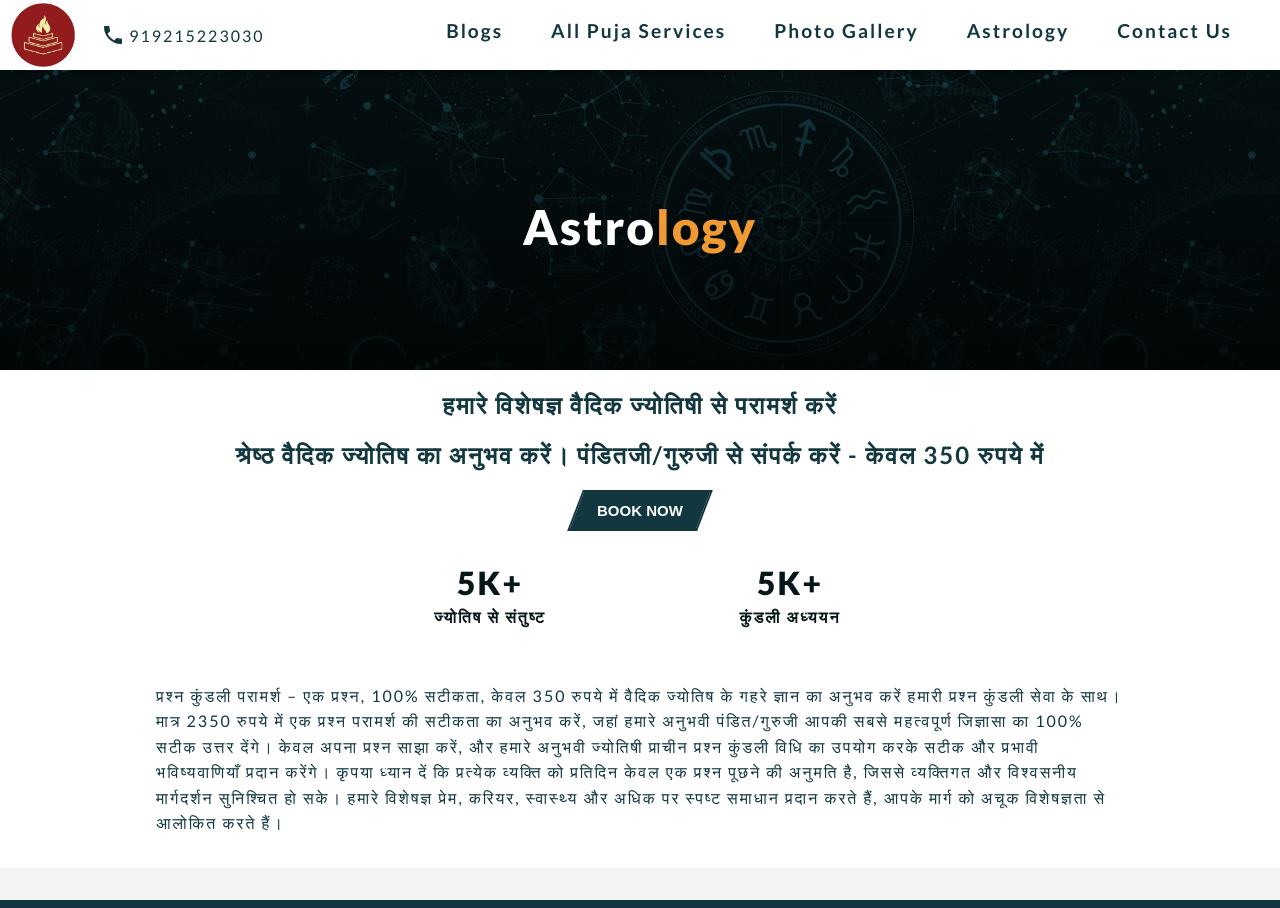
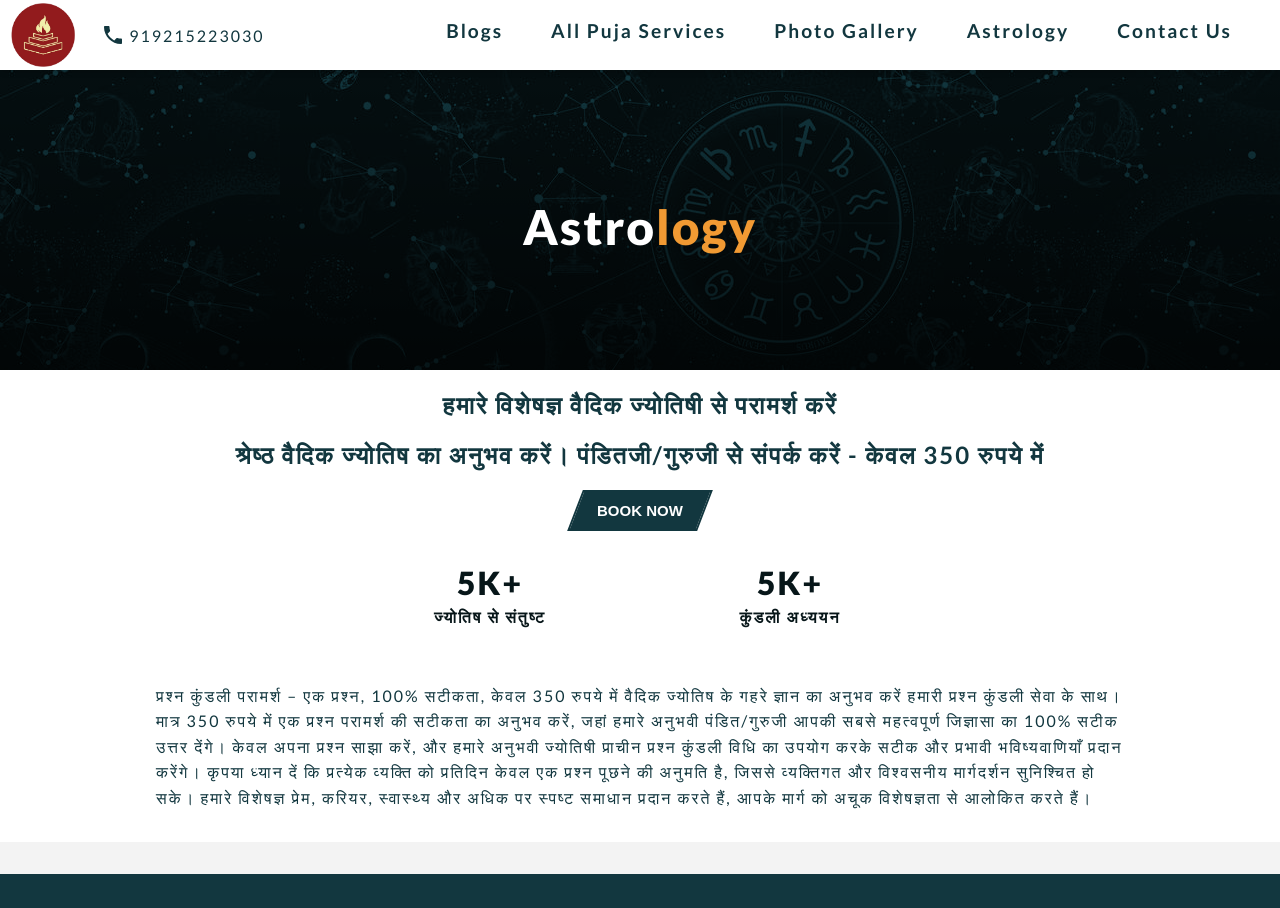
Before and after one commit to Pankajvijaybhatnagar/vedicdhaam, a React (Vite) app: page /astrology in a window 1280 px wide. Shown: the top 908 px of the page. Built offline with nearby package versions, Linux system fonts and the light colour scheme.

Commit message:
update by pankaj

```diff
--- a/src/data/astro-data.js
+++ b/src/data/astro-data.js
@@ -1,7 +1,7 @@
 export const astroData = {
   para: `प्रश्न कुंडली परामर्श – एक प्रश्न, 100% सटीकता, केवल 350 रुपये में
 
-वैदिक ज्योतिष के गहरे ज्ञान का अनुभव करें हमारी प्रश्न कुंडली सेवा के साथ। मात्र 2350 रुपये में एक प्रश्न परामर्श की सटीकता का अनुभव करें, जहां हमारे अनुभवी पंडित/गुरुजी आपकी सबसे महत्वपूर्ण जिज्ञासा का 100% सटीक उत्तर देंगे। केवल अपना प्रश्न साझा करें, और हमारे अनुभवी ज्योतिषी प्राचीन प्रश्न कुंडली विधि का उपयोग करके सटीक और प्रभावी भविष्यवाणियाँ प्रदान करेंगे। कृपया ध्यान दें कि प्रत्येक व्यक्ति को प्रतिदिन केवल एक प्रश्न पूछने की अनुमति है, जिससे व्यक्तिगत और विश्वसनीय मार्गदर्शन सुनिश्चित हो सके। हमारे विशेषज्ञ प्रेम, करियर, स्वास्थ्य और अधिक पर स्पष्ट समाधान प्रदान करते हैं, आपके मार्ग को अचूक विशेषज्ञता से आलोकित करते हैं।`,
+वैदिक ज्योतिष के गहरे ज्ञान का अनुभव करें हमारी प्रश्न कुंडली सेवा के साथ। मात्र 350 रुपये में एक प्रश्न परामर्श की सटीकता का अनुभव करें, जहां हमारे अनुभवी पंडित/गुरुजी आपकी सबसे महत्वपूर्ण जिज्ञासा का 100% सटीक उत्तर देंगे। केवल अपना प्रश्न साझा करें, और हमारे अनुभवी ज्योतिषी प्राचीन प्रश्न कुंडली विधि का उपयोग करके सटीक और प्रभावी भविष्यवाणियाँ प्रदान करेंगे। कृपया ध्यान दें कि प्रत्येक व्यक्ति को प्रतिदिन केवल एक प्रश्न पूछने की अनुमति है, जिससे व्यक्तिगत और विश्वसनीय मार्गदर्शन सुनिश्चित हो सके। हमारे विशेषज्ञ प्रेम, करियर, स्वास्थ्य और अधिक पर स्पष्ट समाधान प्रदान करते हैं, आपके मार्ग को अचूक विशेषज्ञता से आलोकित करते हैं।`,
   heading: [
     "हमारे विशेषज्ञ वैदिक ज्योतिषी से परामर्श करें",
     `श्रेष्ठ वैदिक ज्योतिष का अनुभव करें। पंडितजी/गुरुजी से संपर्क करें - केवल 350 रुपये में`,
```
